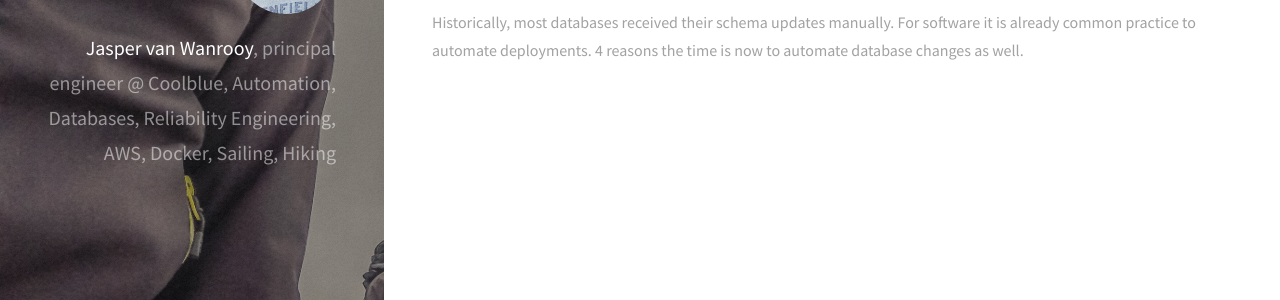
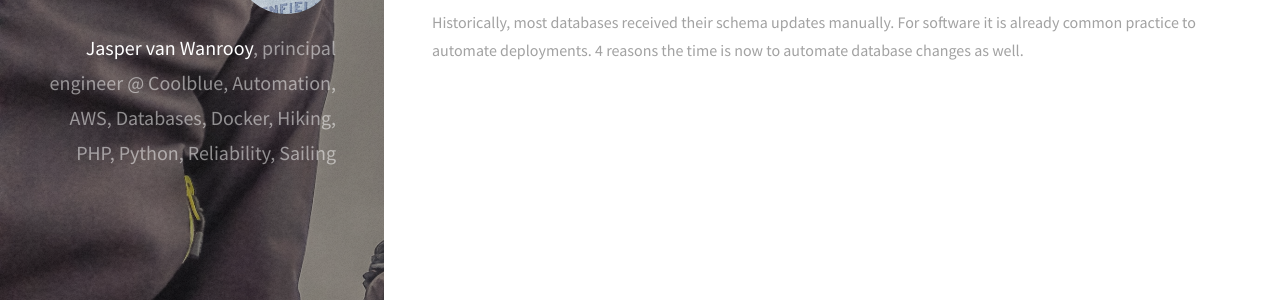
Before and after one commit to heyarviind/jappievw.github.io, a Jekyll site: the page built from index.html, in a window 1280 px wide. Shown: the part 180-480 px from the top of the page. Built offline with Jekyll 4.4.1, drawn with Linux system fonts in a browser that asks for light colours; the list of posts is cut into pages by our own code.

Commit message:
Enhance description

```diff
--- a/_config.yml
+++ b/_config.yml
@@ -2,7 +2,7 @@ title: Finding Paths
 description: >
   **Jasper van Wanrooy**,
   principal engineer @ Coolblue,
-  Automation, Databases, Reliability Engineering, AWS, Docker, Sailing, Hiking
+  Automation, AWS, Databases, Docker, Hiking, PHP, Python, Reliability, Sailing
 
 copyright: "Jasper van Wanrooy"
 baseurl:
```
